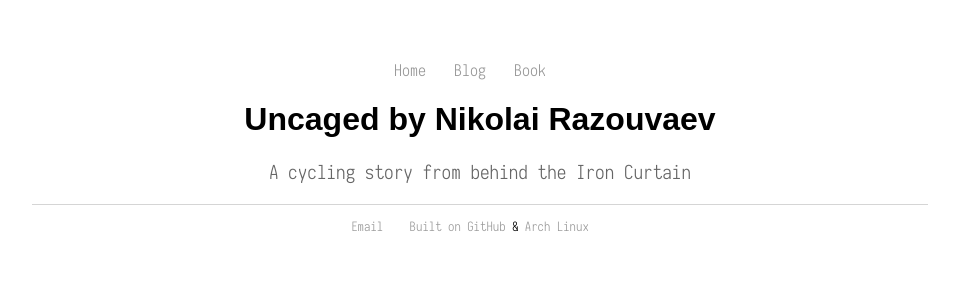
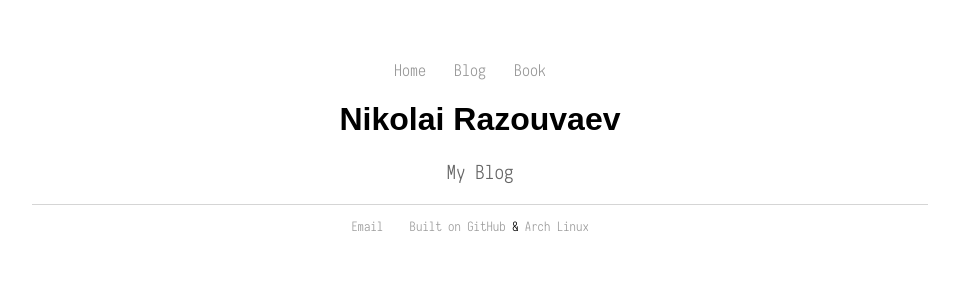
Before and after one commit to nkrzv/nkrzv.github.io, a Jekyll site: the page built from index.html, in a window 1280 px wide. Shown: the top 300 px of the page, without its empty margins (160-1119 px from the left). Built offline with Jekyll 4.4.1, drawn with Linux system fonts in a browser that asks for light colours.

Commit message:
Update index.html

```diff
--- a/index.html
+++ b/index.html
@@ -1,9 +1,9 @@
 ---
 layout: default
-title: Nikolai Razouvaev, Uncaged
+title: Nikolai Razouvaev
 ---
 <!-- /.blurb -->
 <div class="blurb">
-	<h1>Uncaged by Nikolai Razouvaev</h1>
-	<p>A cycling story from behind the Iron Curtain</p>
+	<h1>Nikolai Razouvaev</h1>
+	<p>My Blog</p>
 </div><!-- end /.blurb -->
```
